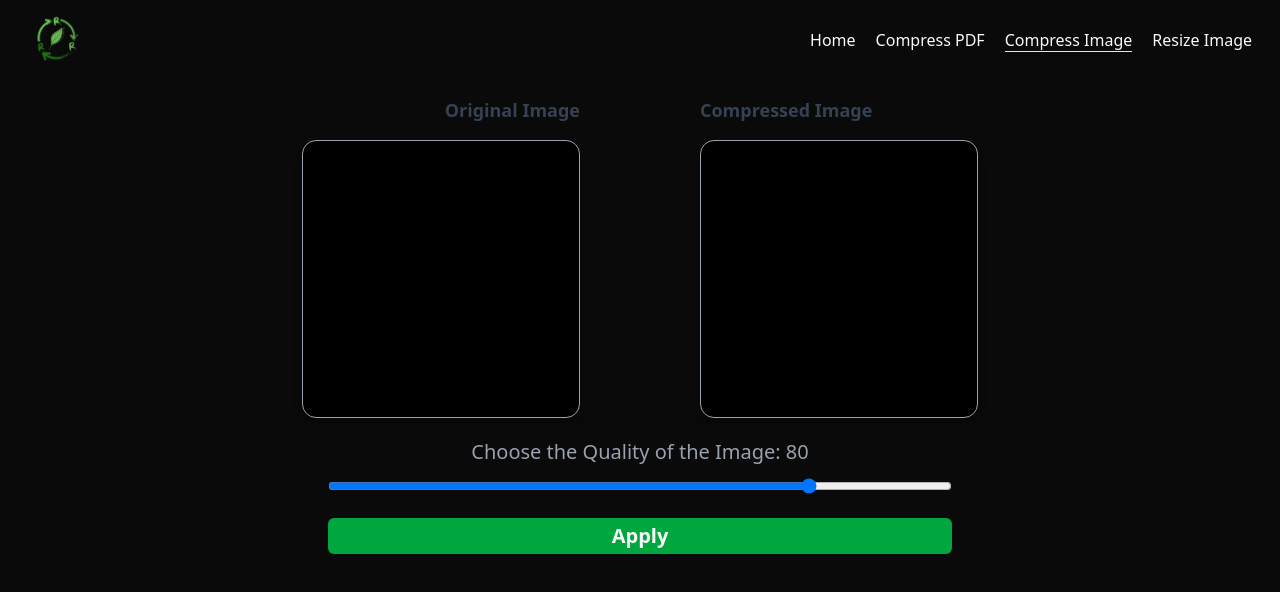
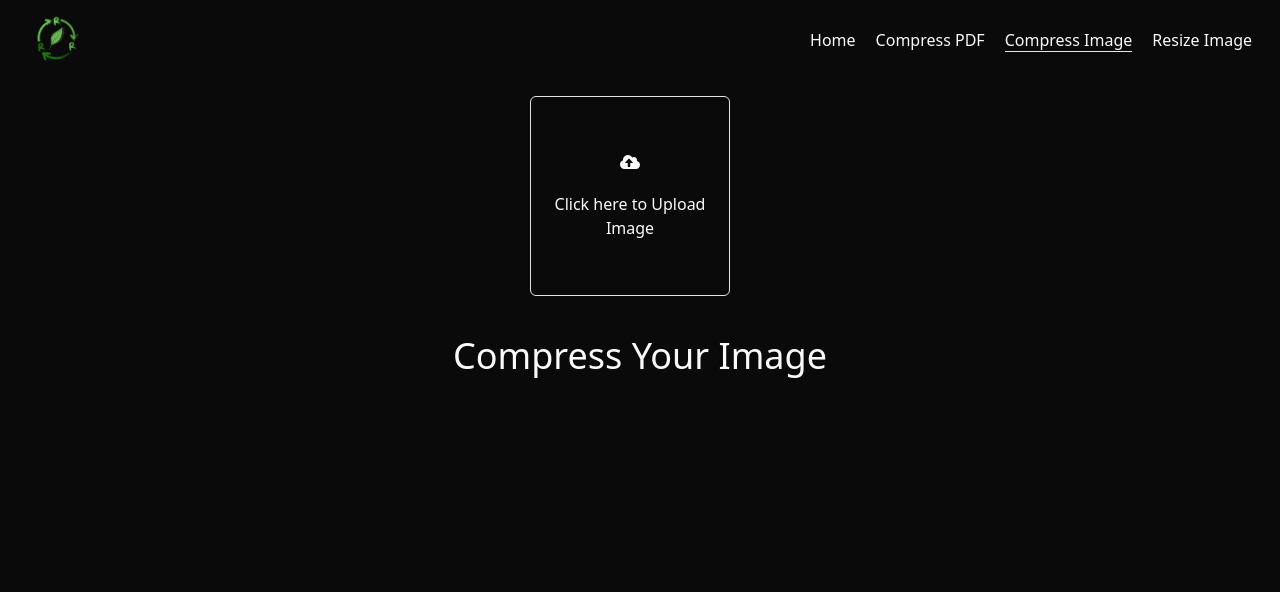
Before and after one commit to arghyadeep00/fileCompressor, a Next.js app in the folder frontend/: page /compress_image in a window 1280 px wide. Shown: the top 592 px of the page. Built offline with nearby package versions, Linux system fonts and the light colour scheme.

Commit message:
increase better ui

```diff
--- a/frontend/app/compress_image/page.jsx
+++ b/frontend/app/compress_image/page.jsx
@@ -11,6 +11,7 @@ const CompressImage = () => {
   const [uploadResponse, setUploadResponse] = useState(false);
   const [compressedImage, setCompressedImage] = useState();
   const [loading, setLoading] = useState(false);
+  const [compressedSize,setCompressedSize]=useState();
 
   const compressedImageUrl = useMemo(() => {
     return compressedImage ? URL.createObjectURL(compressedImage) : "";
@@ -57,6 +58,7 @@ const CompressImage = () => {
         quality: quality,
       });
       const data = response.data;
+      setCompressedSize(data.fileSize)
       const blob = new Blob(
         [Uint8Array.from(atob(data.image), (c) => c.charCodeAt(0))],
         {
@@ -71,13 +73,12 @@ const CompressImage = () => {
       setCompressedImage(file);
     } catch (error) {
       alert("Image compress faild");
-      console.log(error);
     }
   };
 
   return (
     <>
-      {uploadResponse ? (
+      {!uploadResponse ? (
         <>
           <div className="px-8 w-full flex flex-col items-center  justify-center  sm:items-start sm:flex-row sm:gap-5">
             <label htmlFor="image">
@@ -126,67 +127,80 @@ const CompressImage = () => {
         </>
       ) : (
         <>
-          <div className="w-full px-6 flex justify-between gap-5 sm:gap-30 flex-col sm:flex-row transition-all duration-300">
-            {/* Left Side */}
-            <div className="w-full sm:w-1/2 flex flex-col items-center sm:items-end justify-center gap-4">
-              <h2 className="text-lg font-semibold text-gray-700 dark:text-gray-200">
-                Original Image
-              </h2>
-              <div className="sm:w-1/2 w-[50%] aspect-square bg-black border border-gray-400 rounded-xl shadow-lg overflow-hidden relative">
-                {/* <img
+          <div className="w-full  py-6">
+            <div className="w-[90%]  sm:w-[70%] md:w-[60%] lg:w-[40%] mx-auto flex flex-col sm:flex-row rounded-xl overflow-hidden shadow-lg">
+              <div className="sm:w-1/2 h-64 bg-gray-900 aspect-square overflow-hidden relative flex items-center justify-center text-xl font-bold text-gray-700">
+                <img
                   src={URL.createObjectURL(image)}
                   alt="Original"
                   className="absolute inset-0 w-full h-full object-contain transition-all duration-500 ease-in-out"
-                /> */}
+                />
               </div>
-            </div>
-
-            {/* Right Side */}
-            <div className="w-full sm:w-1/2 flex flex-col items-center sm:items-start justify-center gap-4">
-              <h2 className="text-lg font-semibold text-gray-700 dark:text-gray-200">
-                Compressed Image
-              </h2>
-              <div className="sm:w-1/2 w-[50%] aspect-square bg-black border border-gray-400 rounded-xl shadow-lg overflow-hidden relative">
+              <div className="sm:w-1/2 h-64 aspect-square bg-gray-800 flex items-center justify-center text-xl font-bold text-gray-700 overflow-hidden relative">
                 {loading ? (
                   <p className="text-center mt-10">Loading....</p>
                 ) : (
-
-                  // <img
-                  //   src={
-                  //     compressedImageUrl
-                  //       ? compressedImageUrl
-                  //       : URL.createObjectURL(image)
-                  //   }
-                  //   alt="Compressed"
-                  //   className="absolute inset-0 w-full h-full object-contain transition-all duration-500 ease-in-out"
-                  // />
-                  <></>
+                  <img
+                    src={
+                      compressedImageUrl
+                        ? compressedImageUrl
+                        : URL.createObjectURL(image)
+                    }
+                    alt="Compressed"
+                    className="absolute inset-0 w-full h-full object-contain transition-all duration-500 ease-in-out"
+                  />
                 )}
               </div>
-
             </div>
           </div>
-          <div className="w-full px-4 flex flex-col items-center mt-5 gap-3">
-            <label htmlFor="range" className="text-xl text-gray-400">
-              Choose the Quality of the Image: {quality}{" "}
-            </label>
-            <input
-              type="range"
-              className="w-1/2 cursor-pointer"
-              name=""
-              max={100}
-              value={quality}
-              min={10}
-              id="range"
-              onChange={(e) => setQuality(Number(e.target.value))}
-            />
-            <button
-              className="w-1/2 mt-3 py-1 rounded-sm bg-green-600 text-xl font-bold cursor-pointer hover:bg-green-500 duration-200 ease-in"
-              onClick={compressBtnClick}
-            >
-              Apply
-            </button>
 
+          <div className="w-full  py-4">
+            <div className="w-[90%] sm:w-[60%] lg:w-[40%] mx-auto bg-gray-800 rounded-xl p-6 text-white shadow-md space-y-6">
+              {/* Quality Slider */}
+              <div className="w-full flex flex-col gap-3">
+                <label htmlFor="range" className="text-sm font-medium">
+                  Choose Image Quality:{" "}
+                  <span className="font-semibold text-green-400">
+                    {quality}
+                  </span>
+                </label>
+                <input
+                  type="range"
+                  id="range"
+                  className="w-full accent-green-500 cursor-pointer"
+                  value={quality}
+                  min="10"
+                  max="100"
+                  onChange={(e) => setQuality(Number(e.target.value))}
+                />
+                <button
+                  className="w-full mt-2 py-2 bg-green-600 cursor-pointer rounded-md font-semibold hover:bg-green-500 transition"
+                  onClick={compressBtnClick}
+                >
+                  Apply Compression
+                </button>
+              </div>
+
+              {/* Download and File Info */}
+              <div className="w-full flex flex-col sm:flex-row gap-4 justify-between items-center">
+                <button className="w-full sm:w-1/2 py-2 cursor-pointer bg-blue-600 rounded-md font-semibold hover:bg-blue-500 transition">
+                  Download Image
+                </button>
+
+                <div className="w-full sm:w-1/2 text-sm flex flex-col gap-1 bg-gray-700 p-3 rounded-md">
+                  <div className="flex justify-between">
+                    <span>Original :</span>
+                    <span className="text-gray-300">
+                      {(image.size / 1024).toFixed(2)} KB
+                    </span>
+                  </div>
+                  <div className="flex justify-between">
+                    <span>Compressed :</span>
+                    <span className="text-gray-300">{compressedSize} KB</span>
+                  </div>
+                </div>
+              </div>
+            </div>
           </div>
         </>
       )}
--- a/frontend/app/compress_pdf/page.jsx
+++ b/frontend/app/compress_pdf/page.jsx
@@ -61,9 +61,7 @@ const CompressPdf = () => {
     link.click();
     link.parentNode.removeChild(link);
   };
-  useEffect(() => {
-    console.log(pdfFile);
-  });
+
   return (
     <>
       {!response ? (
```
Also changed, not shown: 3 other files (tests, documents, lock files or other folders).
